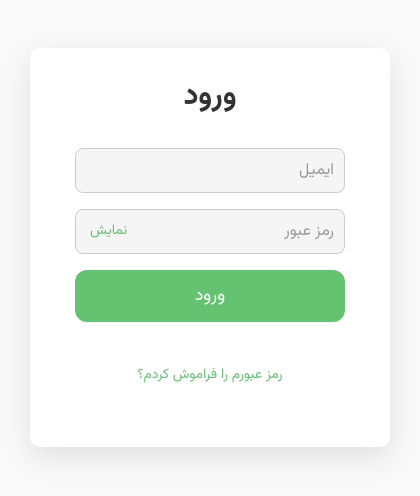
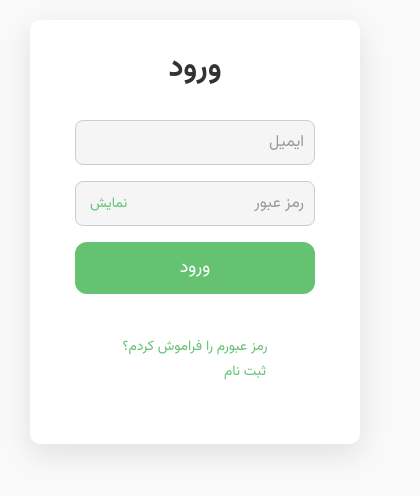
Before and after one commit to miladfahimi/Booking, an Angular app in the folder frontend/: page /auth/signin in a window 390 px wide. Shown: the part 190-686 px from the top of the page, 420 px wide, since content can reach past the window. Built offline with nearby package versions, Linux system fonts and the light colour scheme.

Commit message:
FIT [FRONT STYLE]: fix styling on phone devices

```diff
--- a/frontend/src/app/auth/pages/sign-in/sign-in.component.html
+++ b/frontend/src/app/auth/pages/sign-in/sign-in.component.html
@@ -4,12 +4,13 @@
     <div class="wrap-login100">
       <!-- Form Group Binding -->
       <form [formGroup]="signInForm" (ngSubmit)="onSubmit()" class="login100-form">
-                <span class="login100-form-title">
-                    ورود
-                </span>
+        <span class="login100-form-title">
+          ورود
+        </span>
 
         <!-- Email Input Field -->
-        <div class="wrap-input100" [ngClass]="{'invalid': signInForm.get('email')?.invalid && signInForm.get('email')?.touched}">
+        <div class="wrap-input100"
+          [ngClass]="{'invalid': signInForm.get('email')?.invalid && signInForm.get('email')?.touched}">
           <input formControlName="email" class="input100" type="email" placeholder="ایمیل">
           <!-- Email Validation Error Message -->
           <div *ngIf="signInForm.get('email')?.invalid && signInForm.get('email')?.touched" class="error-message">
@@ -19,7 +20,8 @@
         </div>
 
         <!-- Password Input Field -->
-        <div class="wrap-input100 password-container" [ngClass]="{'invalid': signInForm.get('password')?.invalid && signInForm.get('password')?.touched}">
+        <div class="wrap-input100 password-container"
+          [ngClass]="{'invalid': signInForm.get('password')?.invalid && signInForm.get('password')?.touched}">
           <input formControlName="password" class="input100" type="password" placeholder="رمز عبور">
           <span class="show-password" (click)="togglePasswordVisibility()">نمایش</span>
           <!-- Password Validation Error Message -->
@@ -47,6 +49,13 @@
             رمز عبورم را فراموش کردم؟
           </a>
         </div>
+
+        <!-- Forgot Password Link -->
+        <div class="text-center p-r-20">
+          <a href="/auth/signup" class="txt1">
+            ثبت نام
+          </a>
+        </div>
       </form>
     </div>
   </div>
--- a/frontend/src/app/auth/pages/sign-in/sign-in.component.scss
+++ b/frontend/src/app/auth/pages/sign-in/sign-in.component.scss
@@ -1,12 +1,13 @@
 /* src/app/signin/signin.component.css */
 :host {
   display: block;
-    font-family: 'Vazirmatn', sans-serif;
+  font-family: "Vazirmatn", sans-serif;
   background-color: #f9f9f9;
   color: #333;
   direction: rtl;
   margin: 0;
   padding: 0;
+  overflow-x: hidden; /* Prevent horizontal scrolling */
 }
 
 .limiter {
@@ -17,6 +18,7 @@
   justify-content: center;
   padding: 15px;
   min-height: 100vh;
+  box-sizing: border-box; /* Ensure padding is included in width calculations */
 }
 
 .container-login100 {
@@ -60,11 +62,11 @@
 }
 
 .input100 {
-    font-family: 'Vazirmatn', sans-serif;
+  font-family: "Vazirmatn", sans-serif;
   width: 100%;
   height: 45px;
   padding: 10px;
-    padding-left: 50px;  /* Leave space for the show password text */
+  padding-left: 50px; /* Leave space for the show password text */
   border: 1px solid #ccc;
   border-radius: 8px;
   font-size: 16px;
@@ -75,7 +77,7 @@
 
 /* Style for input placeholders */
 .input100::placeholder {
-    font-family: 'Vazirmatn', sans-serif;
+  font-family: "Vazirmatn", sans-serif;
   color: #999;
 }
 
@@ -89,7 +91,7 @@
 .show-password {
   position: absolute;
   left: 15px;
-    color: #64C271;
+  color: #64c271;
   font-size: 14px;
   cursor: pointer;
   top: 50%;
@@ -104,10 +106,10 @@
 }
 
 .login100-form-btn {
-    font-family: 'Vazirmatn', sans-serif;
+  font-family: "Vazirmatn", sans-serif;
   width: 100%;
   padding: 12px;
-    background-color: #64C271;
+  background-color: #64c271;
   border: none;
   border-radius: 12px; /* Adjusted to make it less rounded */
   color: #fff;
@@ -117,7 +119,7 @@
 }
 
 .login100-form-btn:hover {
-    background-color: #56A662;
+  background-color: #56a662;
 }
 
 /* Text alignment and styles */
@@ -126,14 +128,16 @@
 }
 
 /* Style for links */
-.txt1, .txt2 {
-    color: #64C271;
+.txt1,
+.txt2 {
+  color: #64c271;
   font-size: 14px;
   cursor: pointer;
   text-decoration: none;
 }
 
-.txt1:hover, .txt2:hover {
+.txt1:hover,
+.txt2:hover {
   text-decoration: underline;
 }
 
@@ -141,10 +145,13 @@
   padding-top: 20px;
 }
 
+.p-r-20 {
+  padding-left: 100px;
+}
+
 .p-t-10 {
   padding-top: 10px;
 }
-
 
 /* src/app/signin/signin.component.css */
 /* ... existing styles ... */
--- a/frontend/src/app/auth/pages/sign-up/sign-up.component.scss
+++ b/frontend/src/app/auth/pages/sign-up/sign-up.component.scss
@@ -1,12 +1,13 @@
 /* src/app/signup/signup.component.css */
 :host {
   display: block;
-    font-family: 'Vazirmatn', sans-serif;
+  font-family: "Vazirmatn", sans-serif;
   background-color: #f9f9f9;
   color: #333;
   direction: rtl;
   margin: 0;
   padding: 0;
+  overflow-x: hidden; /* Prevent horizontal scrolling */
 }
 
 .limiter {
@@ -17,6 +18,7 @@
   justify-content: center;
   padding: 15px;
   min-height: 100vh;
+  box-sizing: border-box; /* Ensure padding is included in width calculations */
 }
 
 .container-login100 {
@@ -53,14 +55,13 @@
   margin-top: 60px; /* Increased margin-top to create space below the title */
 }
 
-
 .wrap-input100 {
   position: relative;
   margin-bottom: 15px;
 }
 
 .input100 {
-    font-family: 'Vazirmatn', sans-serif;
+  font-family: "Vazirmatn", sans-serif;
   width: 100%;
   height: 45px;
   padding: 10px;
@@ -74,7 +75,7 @@
 }
 
 .input100::placeholder {
-    font-family: 'Vazirmatn', sans-serif;
+  font-family: "Vazirmatn", sans-serif;
   color: #999;
 }
 
@@ -95,10 +96,10 @@
 }
 
 .login100-form-btn {
-    font-family: 'Vazirmatn', sans-serif;
+  font-family: "Vazirmatn", sans-serif;
   width: 100%;
   padding: 12px;
-    background-color: #64C271;
+  background-color: #64c271;
   border: none;
   border-radius: 12px;
   color: #fff;
@@ -108,17 +109,19 @@
 }
 
 .login100-form-btn:hover {
-    background-color: #56A662;
+  background-color: #56a662;
 }
 
-.txt1, .txt2 {
-    color: #64C271;
+.txt1,
+.txt2 {
+  color: #64c271;
   font-size: 14px;
   cursor: pointer;
   text-decoration: none;
 }
 
-.txt1:hover, .txt2:hover {
+.txt1:hover,
+.txt2:hover {
   text-decoration: underline;
 }
 
--- a/frontend/src/app/profile/pages/welcome/welcome.component.scss
+++ b/frontend/src/app/profile/pages/welcome/welcome.component.scss
@@ -6,6 +6,7 @@
   direction: rtl;
   margin: 0;
   padding: 0;
+  overflow-x: hidden;
 }
 
 .limiter {
@@ -16,6 +17,7 @@
   justify-content: center;
   padding: 15px;
   min-height: 100vh;
+  box-sizing: border-box;
 }
 
 .container-profile100 {
```
Lines whose indentation alone changed are shown as unchanged.
